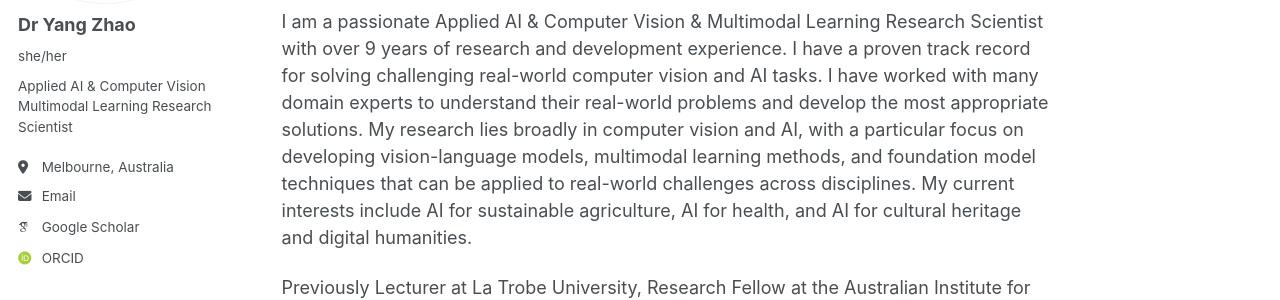
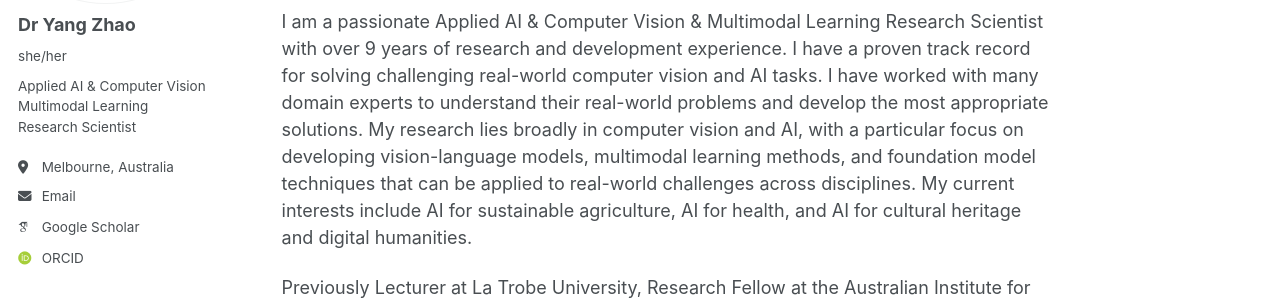
Before and after one commit to yangyangkiki/yangyangkiki.github.io, a Jekyll site: the page built from _pages/about.md, in a window 1280 px wide. Shown: the part 236-536 px from the top of the page. Built offline with Jekyll 4.4.1, drawn with Linux system fonts in a browser that asks for light colours; some web fonts are replaced.

```diff
--- a/_config.yml
+++ b/_config.yml
@@ -24,7 +24,7 @@ author:
   avatar           : "profile_Yang.png"
   name             : "Dr Yang Zhao"
   pronouns         : "she/her"
-  bio              : "Applied AI & Computer Vision<br>Multimodal Learning Research Scientist"
+  bio              : "Applied AI & Computer Vision<br>Multimodal Learning<br>Research Scientist"
   location         : "Melbourne, Australia"
    # employer         : "La Trobe University"
   # uri              : "https://scholars.latrobe.edu.au/y4zhao"
```
